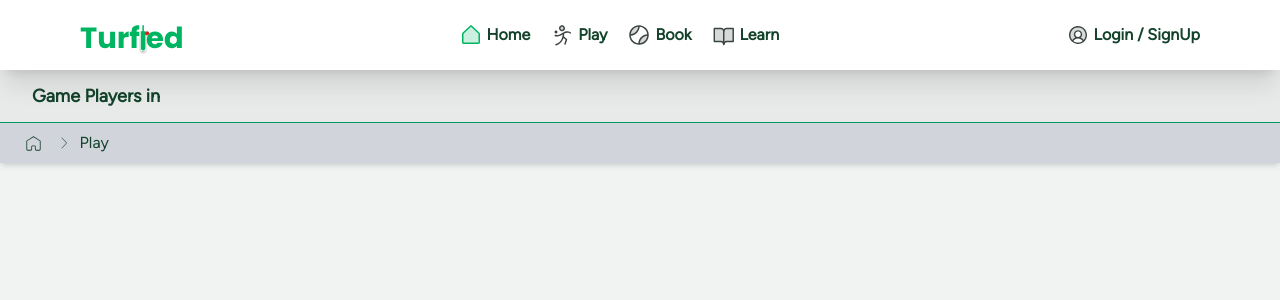
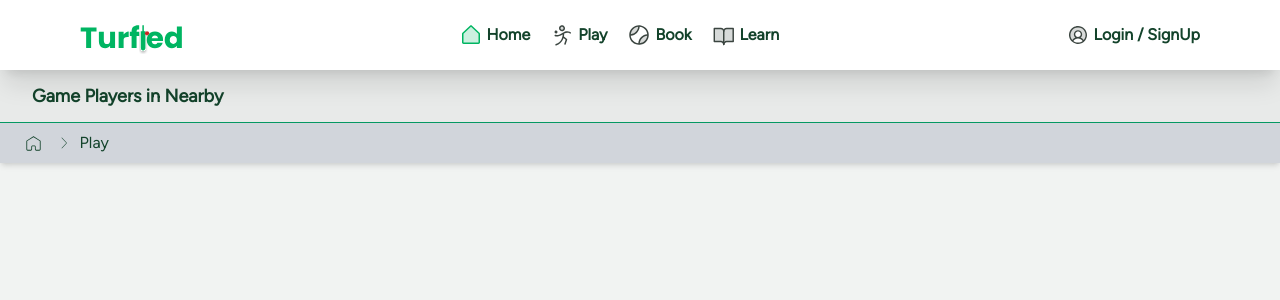
Before and after one commit to sakthivel155/Turfied, a React (Vite) app: page /Play in a window 1280 px wide. Shown: the top 300 px of the page. Built offline with nearby package versions, Linux system fonts and the light colour scheme; no server answers.

Commit message:
String Change

```diff
--- a/src/pages/Book.jsx
+++ b/src/pages/Book.jsx
@@ -13,7 +13,7 @@ function Book({currentCity,setCurrentCity}) {
         <>
             <main>
                 <div className="bg-gray-400 pb-3 tablet:flex tablet:flex-col laptop:pb-0 tablet:items-center laptop:tablet:flex-row laptop:px-5">
-                    <h2 className="font-black  max-w-[300px] text-lg text-center mx-auto py-3 tablet:py-3 tablet:mx-3 laptop:text-left laptop:text-xl">Discover and Book Top Sports venues in {currentCity}</h2>
+                    <h2 className="font-black  max-w-[300px] text-lg text-center mx-auto py-3 tablet:py-3 tablet:mx-3 laptop:text-left laptop:text-xl">Discover and Book Top Sports venues in {currentCity?currentCity: 'Nearby'}</h2>
                     <SearchContainer displayTurfs={displayTurfs} setDisplayTurfs={setDisplayTurfs} setCurrentCity={setCurrentCity} />
                 </div>
                 <Breadcrumb/>
--- a/src/pages/Play.jsx
+++ b/src/pages/Play.jsx
@@ -6,7 +6,7 @@ function Play({currentCity}) {
         <main>
             <div className="bg-filter-bar-gray pb-3 tablet:flex tablet:flex-col laptop:pb-0 tablet:items-center laptop:tablet:flex-row laptop:px-5">
                 <h2 className="font-black text-lg font-xl  max-w-[225px] text-center mx-auto py-3 tablet:py-3 tablet:mx-3 laptop:text-left">
-                    Game Players in {currentCity}</h2>
+                    Game Players in {currentCity?currentCity:'Nearby'}</h2>
 
             </div>
             <Breadcrumb/>
```
